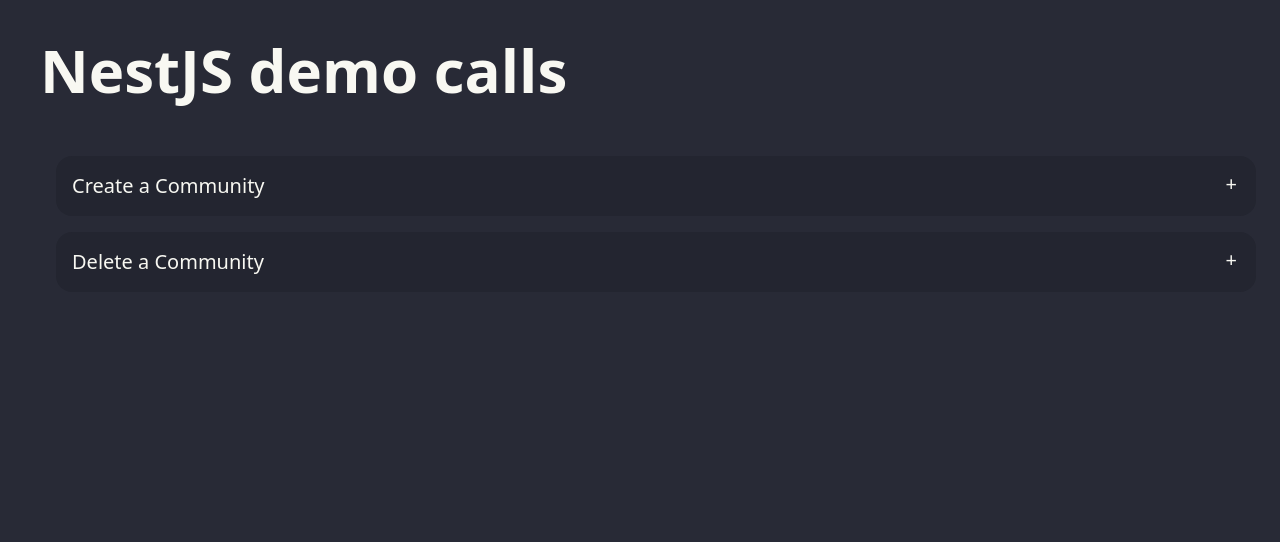
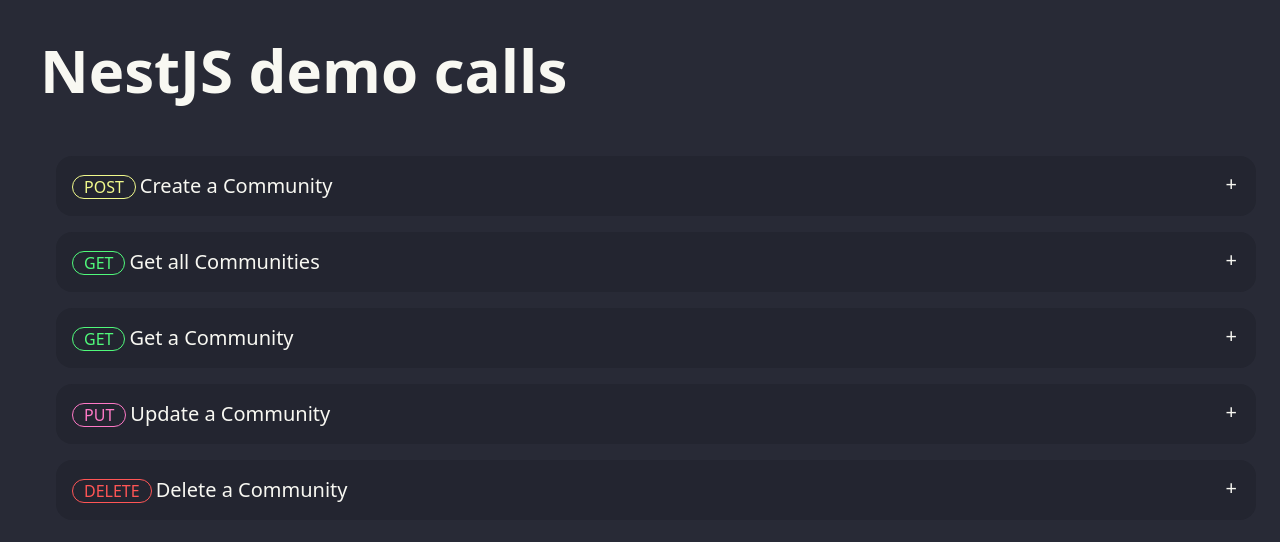
Before and after one commit to wout-junius/api-demo-tester, a React (Vite) app: page / in a window 1280 px wide. Shown: the top 542 px of the page. Built offline with nearby package versions, Linux system fonts and the light colour scheme.

Commit message:
feat: Adding styling and cleaning up

```diff
--- a/src/components/api-call.tsx
+++ b/src/components/api-call.tsx
@@ -8,10 +8,7 @@
   content?: { [key: string]: string };
   endpoint: string;
   method: "GET" | "POST" | "PUT" | "DELETE";
-  call: (
-    endpoint: string,
-    content: { [key: string]: string } | undefined
-  ) => Promise<Response>;
+  call: () => Promise<Response>;
 }
 
 export default function ApiCall({
@@ -19,11 +16,12 @@
   content,
   endpoint = "/test",
   call,
+  method,
 }: ApiCallProps) {
   const [response, setResponse] = React.useState<string | undefined>();
 
   const onClick = async () => {
-    const response = await call(endpoint, content);
+    const response = await call();
     const json = await response.json();
     setResponse(JSON.stringify(json, null, 2));
   };
@@ -31,7 +29,14 @@
   return (
     <div className="collapse collapse-plus bg-base-200 m-4">
       <input type="radio" name="my-accordion-3" />
-      <div className="collapse-title text-xl font-medium">{title}</div>
+      <div className="collapse-title text-xl font-medium">
+        <span
+          className={`badge badge-outline badge-lg mr-1 ${methodColors[method]}`}
+        >
+          {method}
+        </span>
+        {title}
+      </div>
       <div className="collapse-content">
         <div className="collapse-inner">
           {content ? <ContentTable content={content} /> : null}
@@ -57,3 +62,10 @@
     </div>
   );
 }
+
+const methodColors = {
+  GET: "badge-success",
+  POST: "badge-warning",
+  PUT: "badge-primary",
+  DELETE: "badge-error",
+};
--- a/src/data/api-calls/nestjs.ts
+++ b/src/data/api-calls/nestjs.ts
@@ -13,6 +13,26 @@
         },
     },
     {
+        title: 'Get all Communities',
+        endpoint: '/communities',
+        method: "GET",
+    },
+    {
+        title: 'Get a Community',
+        endpoint: '/communities/:id',
+        method: "GET",
+    },
+    {
+        title: 'Update a Community',
+        endpoint: '/communities/:id',
+        method: "PUT",
+        content: {
+            name: 'The Belgian JavaScript Community',
+            description: 'Also known as BeJS',
+            website: 'https://bejs.io',
+        },
+    },
+    {
         title: 'Delete a Community',
         endpoint: '/communities/:id',
         method: "DELETE",
```
